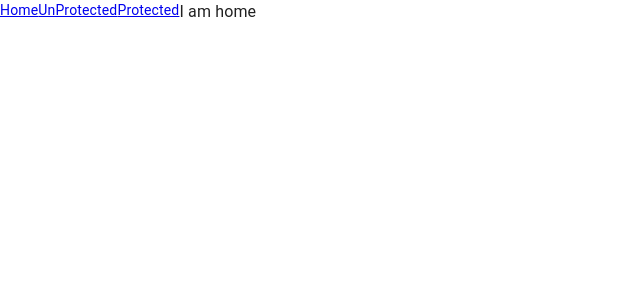
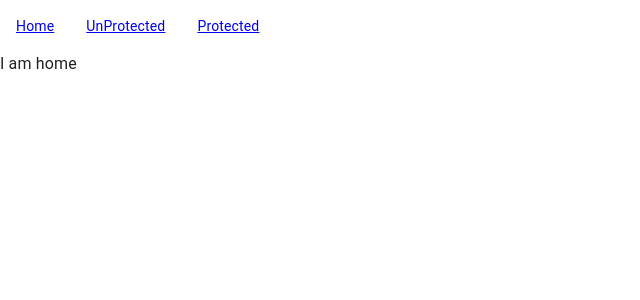
Before and after one commit to IMAHiji/trident, a React (Create React App) app: page / in a window 1280 px wide. Shown: the top 300 px of the page, without its empty margins (0-640 px from the left). Built offline with nearby package versions, Linux system fonts and the light colour scheme.

Commit message:
SCaffold Navigation

```diff
--- a/src/app/components/Navigation.tsx
+++ b/src/app/components/Navigation.tsx
@@ -1,6 +1,9 @@
 import * as React from 'react';
+import { Link } from 'react-router-dom';
+import { makeStyles } from '@material-ui/core/styles';
 import Grid from '@material-ui/core/Grid';
-import { Link } from 'react-router-dom';
+import List from '@material-ui/core/List';
+import ListItem from '@material-ui/core/ListItem';
 
 export type NavRoute = {
     name: string;
@@ -22,12 +25,26 @@ const routes: NavRoute[] = [
     },
 ];
 
+const useStyles = makeStyles(() => {
+    return {
+        navListWrapper: {
+            display: 'flex',
+            flexDirection: 'row',
+        },
+    };
+});
+
 const Navigation = () => {
+    const { navListWrapper } = useStyles();
     return (
-        <Grid component="nav">
-            {routes.map(({ route, name }: NavRoute) => (
-                <Link to={route}>{name}</Link>
-            ))}
+        <Grid component="nav" container item xs={12} direction="row">
+            <List className={navListWrapper}>
+                {routes.map(({ route, name }: NavRoute) => (
+                    <ListItem>
+                        <Link to={route}>{name}</Link>
+                    </ListItem>
+                ))}
+            </List>
         </Grid>
     );
 };
--- a/src/app/layouts/DefaultLayout.tsx
+++ b/src/app/layouts/DefaultLayout.tsx
@@ -5,8 +5,12 @@ import Navigation from '../components/Navigation';
 const DefaultLayout = ({ children }: any) => {
     return (
         <Grid container>
-            <Navigation />
-            {children}
+            <Grid container item xs={12} justify="flex-start">
+                <Navigation />
+            </Grid>
+            <Grid container item xs={12}>
+                {children}
+            </Grid>
         </Grid>
     );
 };
```
